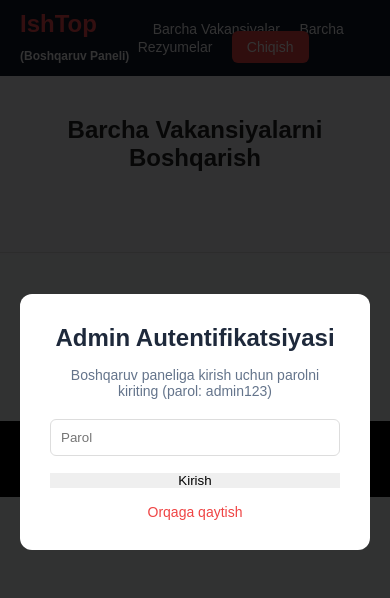
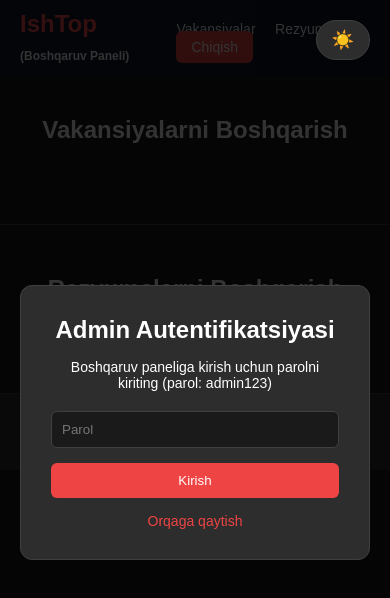
Before and after one commit to habibullokobiljonov-a11y/ishtop, a website: page admin.html in a window 390 px wide. Drawn offline with Linux system fonts and the light colour scheme; no server answers.

Commit message:
Yangilash: Port 1000ga o'zgart, dark/light mode qo'shildi, admin panel takomillashtirildi

```diff
--- a/admin.html
+++ b/admin.html
@@ -6,6 +6,19 @@
     <meta name="viewport" content="width=device-width, initial-scale=1.0">
     <title>Admin - IshTop.uz</title>
     <link rel="stylesheet" href="style.css">
+    <script src="theme.js"></script>
+    <style>
+        .admin-login-modal {
+            background: var(--bg-secondary);
+            color: var(--text-primary);
+            border: 1px solid var(--border-color);
+        }
+        .admin-login-modal input {
+            background: var(--bg-primary);
+            color: var(--text-primary);
+            border: 1px solid var(--border-color);
+        }
+    </style>
 </head>
 
 <body>
@@ -15,16 +28,15 @@
     <!-- Admin Login Overlay -->
     <div id="adminLoginOverlay"
         style="position:fixed;top:0;left:0;width:100%;height:100%;background:rgba(0,0,0,0.8);z-index:9999;display:flex;align-items:center;justify-content:center;">
-        <div style="background:white;padding:30px;border-radius:12px;text-align:center;width:350px;">
-            <h2 style="margin-bottom:15px;color:#1e293b;">Admin Autentifikatsiyasi</h2>
-            <p style="margin-bottom:20px;color:#64748b;font-size:14px;">Boshqaruv paneliga kirish uchun parolni kiriting
+        <div class="admin-login-modal" style="padding:30px;border-radius:12px;text-align:center;width:350px;">
+            <h2 style="margin-bottom:15px;">Admin Autentifikatsiyasi</h2>
+            <p style="margin-bottom:20px;font-size:14px;">Boshqaruv paneliga kirish uchun parolni kiriting
                 (parol: admin123)</p>
             <input type="password" id="adminPasswordInput" placeholder="Parol"
-                style="width:100%;padding:10px;margin-bottom:15px;border:1px solid #ddd;border-radius:6px;">
-            <button id="adminLoginBtn" class="btn" style="width:100%;border:none;cursor:pointer;">Kirish</button>
+                style="width:100%;padding:10px;margin-bottom:15px;border-radius:6px;">
+            <button id="adminLoginBtn" class="btn" style="width:100%;border:none;cursor:pointer;background:#ef4444;color:white;padding:10px;border-radius:6px;">Kirish</button>
             <a href="index.html"
-                style="display:block;margin-top:15px;color:#ef4444;text-decoration:none;font-size:14px;">Orqaga
-                qaytish</a>
+                style="display:block;margin-top:15px;color:#ef4444;text-decoration:none;font-size:14px;">Orqaga qaytish</a>
         </div>
     </div>
 
@@ -33,8 +45,8 @@
             <div class="logo"><a href="index.html" style="color:inherit;text-decoration:none;">Ish<span>Top</span>
                     <small style="color:white;font-size:12px;">(Boshqaruv Paneli)</small></a></div>
             <nav>
-                <a href="#jobs">Barcha Vakansiyalar</a>
-                <a href="#resumes">Barcha Rezyumelar</a>
+                <a href="#jobs">Vakansiyalar</a>
+                <a href="#resumes">Rezyumelar</a>
                 <a href="index.html"
                     style="background:#ef4444;padding:8px 15px;border-radius:6px;margin-left:15px;">Chiqish</a>
             </nav>
@@ -45,7 +57,7 @@
     <script>window.IS_ADMIN = true;</script>
 
     <section id="jobs" style="max-width: 1000px; margin: 40px auto; padding: 0 20px;">
-        <h2 style="text-align: center; margin-bottom: 20px;">Barcha Vakansiyalarni Boshqarish</h2>
+        <h2 style="text-align: center; margin-bottom: 20px;">Vakansiyalarni Boshqarish</h2>
         <div id="jobsContainer" class="jobs-grid"></div>
         <div id="jobsLoading" class="info-text">Vakansiyalar yuklanmoqda...</div>
         <div id="jobsEmpty" class="empty-state" style="display: none;">
@@ -54,7 +66,7 @@
         </div>
     </section>
 
-    <hr style="margin: 50px 0; border: none; border-top: 1px solid #ddd;">
+    <hr style="margin: 50px 0; border: none; border-top: 1px solid var(--border-color);">
 
     <section id="resumes" style="max-width: 1000px; margin: 40px auto; padding: 0 20px;">
         <h2 style="text-align: center; margin-bottom: 20px;">Rezyumelarni Boshqarish</h2>
--- a/style.css
+++ b/style.css
@@ -1,5 +1,24 @@
+:root {
+    --bg-primary: #1a1a1a;
+    --bg-secondary: #2d2d2d;
+    --text-primary: #ffffff;
+    --text-secondary: #e0e0e0;
+    --border-color: #404040;
+    --accent: #3b82f6;
+}
+
+html.light-mode {
+    --bg-primary: #ffffff;
+    --bg-secondary: #f5f7fb;
+    --text-primary: #222222;
+    --text-secondary: #666666;
+    --border-color: #e2e8f0;
+    --accent: #2563eb;
+}
+
 html {
     scroll-behavior: smooth;
+    color-scheme: dark light;
 }
 
 /* RESET */
@@ -14,8 +33,28 @@ html {
 /* BODY */
 
 body {
-    background: #f5f7fb;
-    color: #222;
+    background: var(--bg-primary);
+    color: var(--text-primary);
+    transition: background 0.3s ease, color 0.3s ease;
+}
+
+/* THEME TOGGLE */
+.theme-toggle {
+    position: fixed;
+    top: 20px;
+    right: 20px;
+    z-index: 9999;
+    background: var(--bg-secondary);
+    border: 1px solid var(--border-color);
+    border-radius: 50px;
+    padding: 8px 15px;
+    cursor: pointer;
+    font-size: 18px;
+    transition: all 0.3s ease;
+}
+
+.theme-toggle:hover {
+    background: var(--accent);
 }
 
 /* HEADER */
@@ -66,7 +105,7 @@ nav a {
     left: 0;
     width: 100%;
     height: 100%;
-    background: rgba(0, 0, 0, 0.45);
+    background: rgba(0, 0, 0, 0.55);
 }
 
 .hero-content {
@@ -91,6 +130,8 @@ nav a {
     padding: 12px;
     border-radius: 8px;
     border: none;
+    background: var(--bg-primary);
+    color: var(--text-primary);
 }
 
 .search-box input:focus {
@@ -127,16 +168,19 @@ nav a {
 /* JOB CARD */
 
 .job-card {
-    background: white;
+    background: var(--bg-secondary);
+    color: var(--text-primary);
     padding: 10px;
     border-radius: 8px;
-    box-shadow: 0 3px 8px rgba(0, 0, 0, 0.08);
+    border: 1px solid var(--border-color);
+    box-shadow: 0 3px 8px rgba(0, 0, 0, 0.15);
     transition: 0.25s;
 }
 
 .job-card:hover {
     transform: translateY(-3px);
-    box-shadow: 0 8px 18px rgba(0, 0, 0, 0.12);
+    box-shadow: 0 8px 18px rgba(0, 0, 0, 0.3);
+    border-color: var(--accent);
 }
 
 .job-card-title {
@@ -147,7 +191,7 @@ nav a {
 
 .job-card p {
     font-size: 13px;
-    color: #555;
+    color: var(--text-secondary);
     margin-bottom: 4px;
 }
 
@@ -194,7 +238,9 @@ nav a {
     padding: 12px;
     margin-bottom: 15px;
     border-radius: 8px;
-    border: 1px solid #ddd;
+    border: 1px solid var(--border-color);
+    background: var(--bg-secondary);
+    color: var(--text-primary);
     transition: 0.3s;
 }
 
@@ -222,11 +268,12 @@ nav a {
 /* FOOTER */
 
 footer {
-    background: black;
-    color: white;
+    background: var(--bg-secondary);
+    color: var(--text-primary);
     text-align: center;
     padding: 20px;
     margin-top: 60px;
+    border-top: 1px solid var(--border-color);
 }
 
 /* UI/UX ENHANCEMENTS */
--- /dev/null
+++ b/theme.js
@@ -0,0 +1,53 @@
+// Dark/Light Mode Theme Manager
+const ThemeManager = {
+  init() {
+    // Check if user has a theme preference saved
+    const saved = localStorage.getItem('theme') || 'dark';
+    this.setTheme(saved);
+    this.attachToggle();
+  },
+
+  setTheme(theme) {
+    const html = document.documentElement;
+    if (theme === 'light') {
+      html.classList.add('light-mode');
+      localStorage.setItem('theme', 'light');
+    } else {
+      html.classList.remove('light-mode');
+      localStorage.setItem('theme', 'dark');
+    }
+    this.updateToggleButton(theme);
+  },
+
+  toggleTheme() {
+    const html = document.documentElement;
+    const isDark = !html.classList.contains('light-mode');
+    this.setTheme(isDark ? 'light' : 'dark');
+  },
+
+  attachToggle() {
+    let toggle = document.querySelector('.theme-toggle');
+    if (!toggle) {
+      toggle = document.createElement('button');
+      toggle.className = 'theme-toggle';
+      toggle.setAttribute('title', 'Dark/Light Mode');
+      document.body.appendChild(toggle);
+    }
+    toggle.addEventListener('click', () => this.toggleTheme());
+    this.updateToggleButton(localStorage.getItem('theme') || 'dark');
+  },
+
+  updateToggleButton(theme) {
+    const toggle = document.querySelector('.theme-toggle');
+    if (toggle) {
+      toggle.textContent = theme === 'dark' ? '☀️' : '🌙';
+    }
+  }
+};
+
+// Initialize theme when DOM is ready
+if (document.readyState === 'loading') {
+  document.addEventListener('DOMContentLoaded', () => ThemeManager.init());
+} else {
+  ThemeManager.init();
+}
```
Also changed, not shown: backend/create-db.js (added, +36 -0 lines), employer.html (+1 -0 lines), index.html (+1 -0 lines), seeker.html (+1 -0 lines), server-frontend.js (added, +52 -0 lines).
